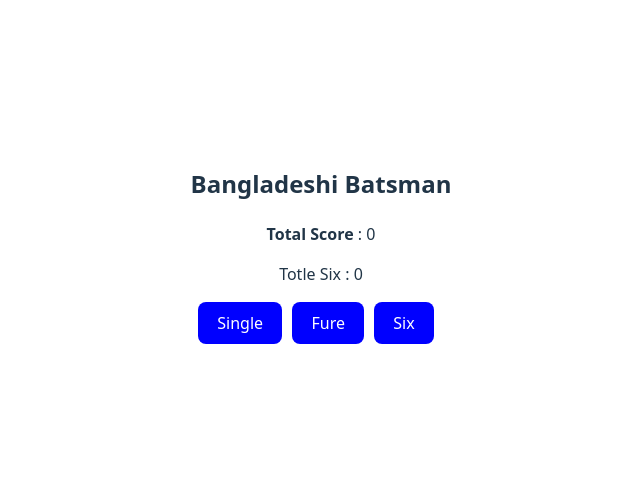
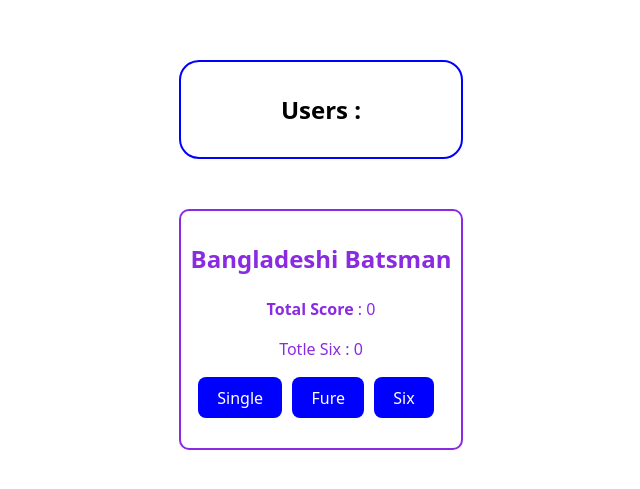
Before and after one commit to md-tahmid-hasan-golap/Modiul-38-React-Core-Concept-Part-2-Start, a React (Vite) app: page / in a window 1280 px wide. Shown: the part 145-634 px from the top of the page, without its empty margins (319-959 px from the left). Built offline with nearby package versions, Linux system fonts and the light colour scheme.

Commit message:
add user componants

```diff
--- a/src/App.jsx
+++ b/src/App.jsx
@@ -2,6 +2,7 @@ import "./App.css";
 import Batsman from "./Batsman";
 import Counter from "./Counter";
 import Player from "./Player";
+import Users from "./Users";
 import UseState from "./UseState";
 import "./UseState.css";
 function App() {
@@ -23,6 +24,7 @@ function App() {
   // };
   return (
     <>
+      <Users></Users>
       <Player></Player>
       {/* <Batsman></Batsman> */}
       {/* <UseState></UseState>
--- a/src/Player.css
+++ b/src/Player.css
@@ -3,3 +3,14 @@ button{
     color: white;
     border: none;
 }
+div{
+    color: blueviolet;
+}
+.main {
+    border: 2px solid blueviolet;
+    margin: 10px;
+    padding: 10px;
+    border-radius: 10px;
+    margin-top: 50px;
+
+}
--- a/src/Player.jsx
+++ b/src/Player.jsx
@@ -18,7 +18,7 @@ const Player = () => {
     setRuns(updateRun);
   };
   return (
-    <div>
+    <div className="main">
       <h2>Bangladeshi Batsman</h2>
       <p>
         <strong>Total Score</strong> : {runs}
--- /dev/null
+++ b/src/Users.css
@@ -0,0 +1,7 @@
+.card {
+    border: 2px solid blue;
+    margin: 10px;
+    padding: 10px;
+    border-radius: 20px;
+    color: black;
+}
--- /dev/null
+++ b/src/Users.jsx
@@ -0,0 +1,12 @@
+import React from "react";
+import "./Users.css";
+
+const Users = () => {
+  return (
+    <div className="card">
+      <h2>Users : </h2>
+    </div>
+  );
+};
+
+export default Users;
```
